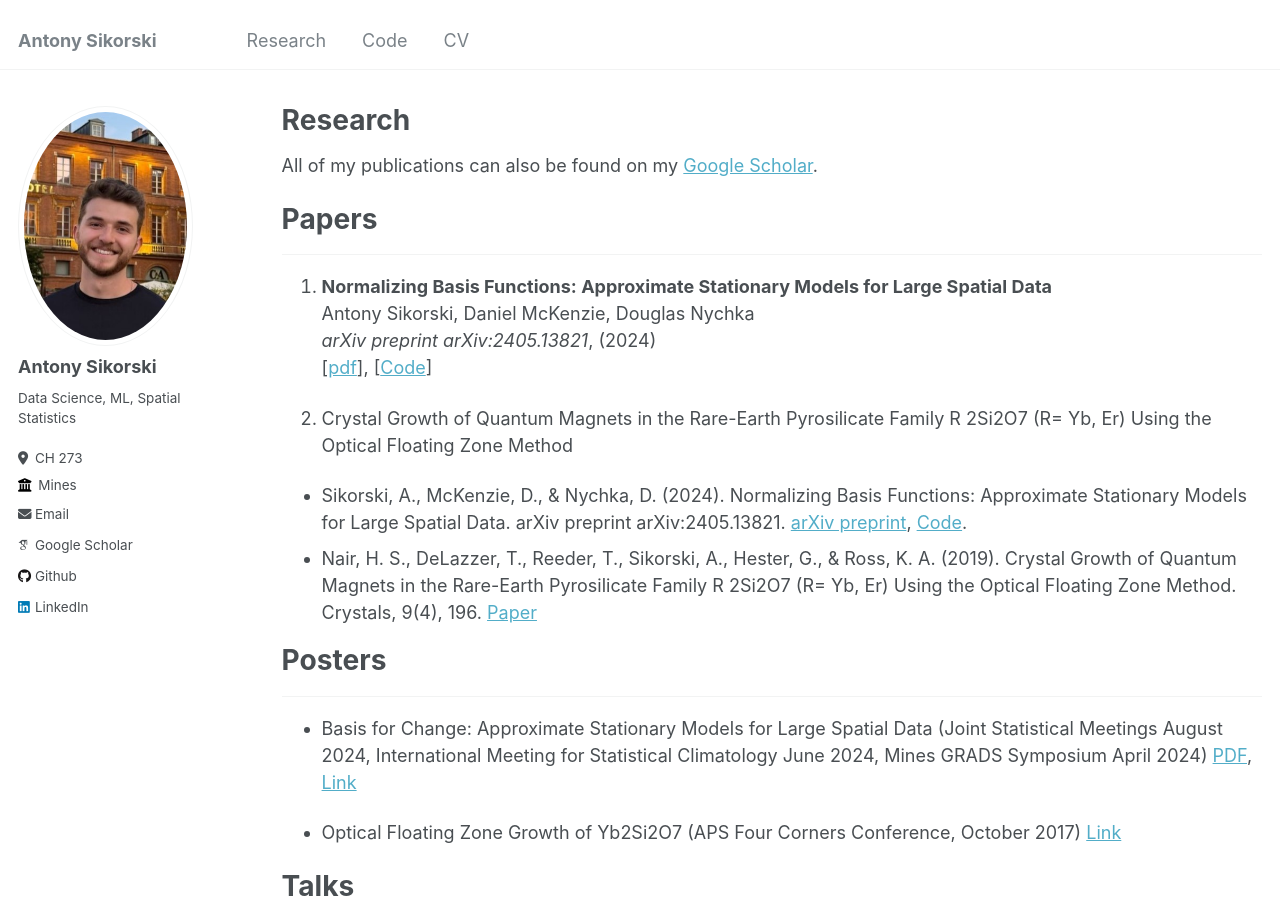
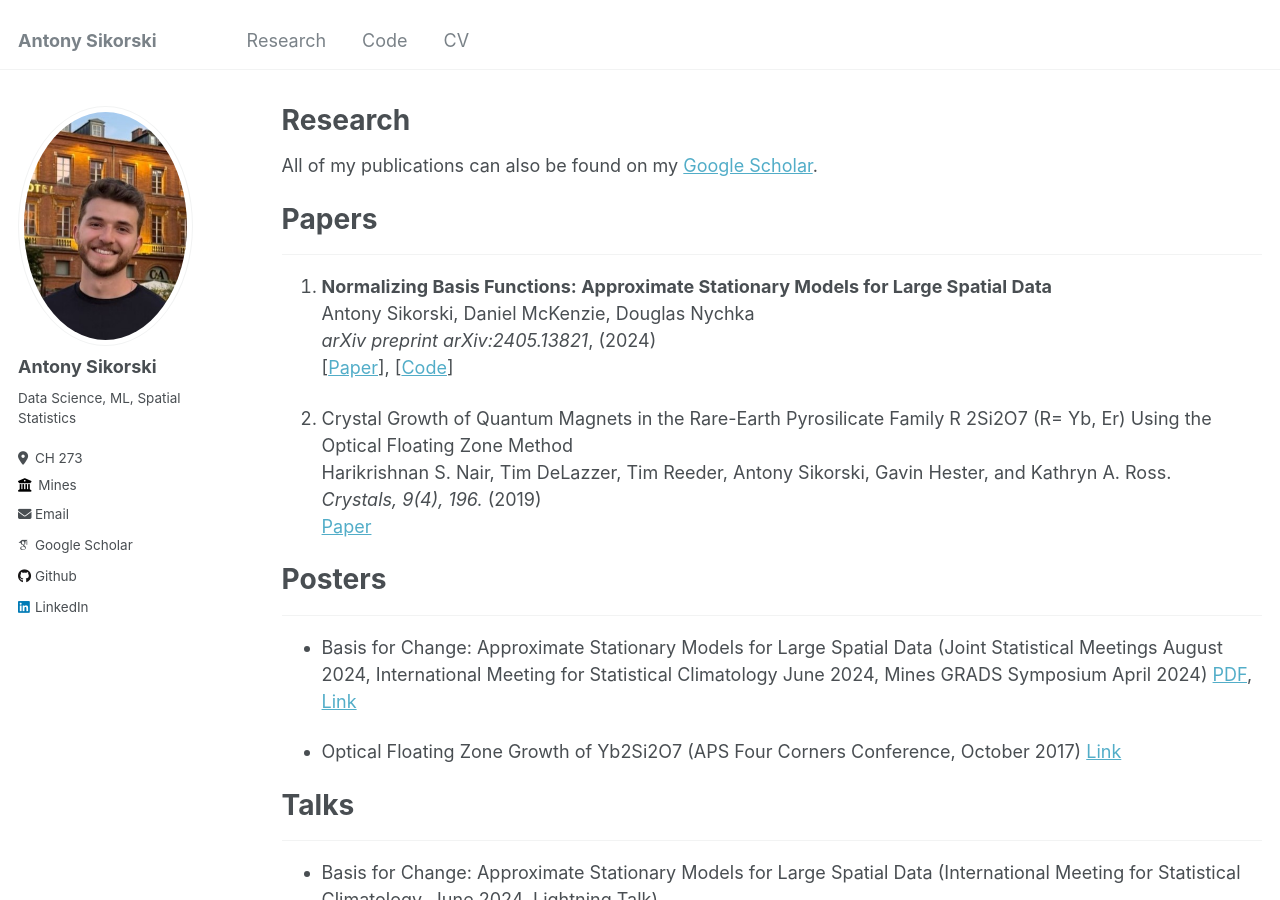
Before and after one commit to antonyxsik/antonyxsik.github.io, a Jekyll site: the page built from _pages/research.md, in a window 1280 px wide and 900 px high. Built offline with Jekyll 4.4.1, drawn with Linux system fonts in a browser that asks for light colours; some web fonts are replaced.

Commit message:
testing new research list style

```diff
--- a/_pages/research.md
+++ b/_pages/research.md
@@ -12,16 +12,15 @@ All of my publications can also be found on my [Google Scholar](https://scholar.
 # Papers
 ------
 
-1. **Normalizing Basis Functions: Approximate Stationary Models for Large Spatial Data**\\
-    Antony Sikorski, Daniel McKenzie, Douglas Nychka\\
-    *arXiv preprint arXiv:2405.13821*, (2024)\\
-    [[pdf](https://arxiv.org/abs/2405.13821)], [[Code](https://github.com/antonyxsik/Normalization-Paper)]
+1. **Normalizing Basis Functions: Approximate Stationary Models for Large Spatial Data** \\
+    Antony Sikorski, Daniel McKenzie, Douglas Nychka \\
+    *arXiv preprint arXiv:2405.13821*, (2024) \\
+    [[Paper](https://arxiv.org/abs/2405.13821)], [[Code](https://github.com/antonyxsik/Normalization-Paper)]
 
-2. Crystal Growth of Quantum Magnets in the Rare-Earth Pyrosilicate Family R 2Si2O7 (R= Yb, Er) Using the Optical Floating Zone Method
-
-
-- Sikorski, A., McKenzie, D., & Nychka, D. (2024). Normalizing Basis Functions: Approximate Stationary Models for Large Spatial Data. arXiv preprint arXiv:2405.13821. [arXiv preprint](https://arxiv.org/abs/2405.13821), [Code](https://github.com/antonyxsik/Normalization-Paper).
-- Nair, H. S., DeLazzer, T., Reeder, T., Sikorski, A., Hester, G., & Ross, K. A. (2019). Crystal Growth of Quantum Magnets in the Rare-Earth Pyrosilicate Family R 2Si2O7 (R= Yb, Er) Using the Optical Floating Zone Method. Crystals, 9(4), 196. [Paper](https://www.mdpi.com/2073-4352/9/4/196)
+2. Crystal Growth of Quantum Magnets in the Rare-Earth Pyrosilicate Family R 2Si2O7 (R= Yb, Er) Using the Optical Floating Zone Method \\
+    Harikrishnan S. Nair, Tim DeLazzer, Tim Reeder, Antony Sikorski, Gavin Hester, and Kathryn A. Ross. \\
+    *Crystals, 9(4), 196.* (2019) \\
+    [Paper](https://www.mdpi.com/2073-4352/9/4/196)
 
 
 # Posters
```
